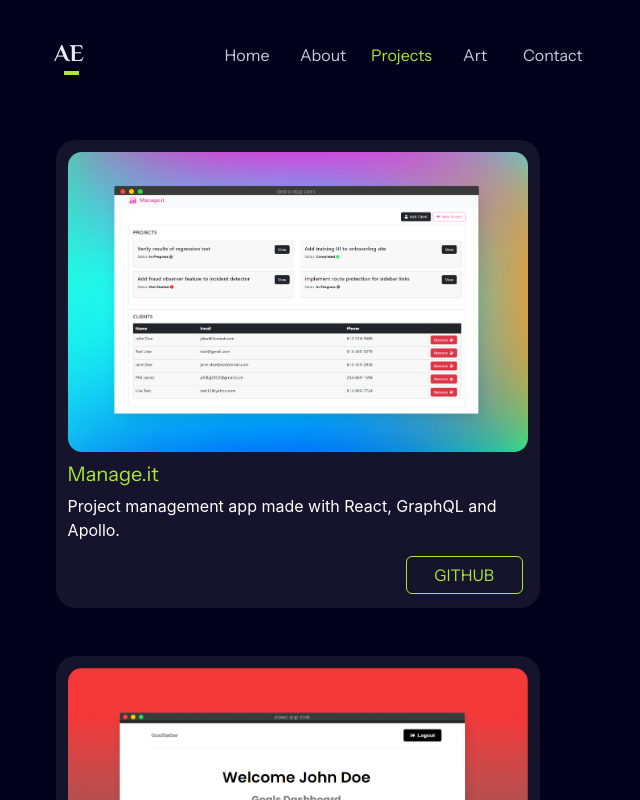
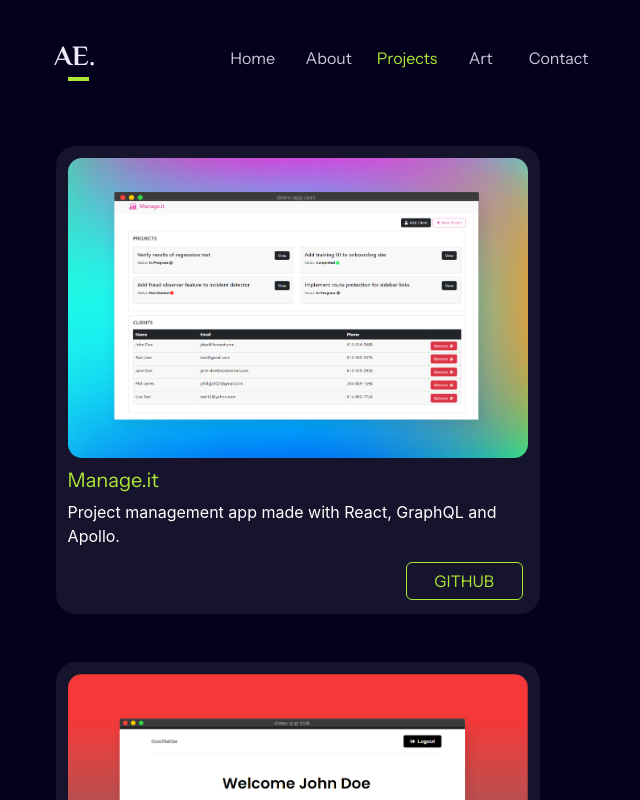
Before and after one commit to abundanceesim/website-portfolio, a React (Create React App) app in the folder client/: page /projects in a window 1280 px wide. Shown: the top 800 px of the page, without its empty margins (250-890 px from the left). Built offline with nearby package versions, Linux system fonts and the light colour scheme.

Commit message:
Modify logo and make about image transparent

```diff
--- a/client/src/App.css
+++ b/client/src/App.css
@@ -120,7 +120,7 @@
 }
 
 .nav-logo a{
-  font-size: 24px;
+  font-size: 28px;
   font-family: 'Philosopher', Times, serif;
   text-decoration: none;
   color: rgb(235, 235, 250);
@@ -353,19 +353,13 @@
   /* border: solid 1px rgb(171, 231, 52); */
   /* background: rgba(236, 236, 253, 0.199); */
   background: rgba(255, 255, 255, 0.116);
+  transition-delay: 50ms;
+  transition-timing-function: ease-in;
+  transition-property: box-shadow;
   box-shadow: 0px 0px 4px 2px rgb(171, 231, 52);
 }
 
-/* @import url('https://fonts.googleapis.com/css2?family=Playfair+Display:wght@600&display=swap');
- */
- /* @import url('https://fonts.googleapis.com/css2?family=Urbanist:wght@600&display=swap'); */
-/* @import url('https://fonts.googleapis.com/css2?family=Shippori+Mincho:wght@700&display=swap');  */
-@import url('https://fonts.googleapis.com/css2?family=Neuton&display=swap');
-
 .project-title {
-  /* font-family: 'Playfair Display', serif; */
-  /* font-family: 'Urbanist', sans-serif; */
-  /* font-family: 'Shippori Mincho', serif; */
   color: rgb(171, 231, 52);
   /* font-size: 22px; */
   font-family: 'Instrument Sans', serif;
--- a/client/src/components/Header.jsx
+++ b/client/src/components/Header.jsx
@@ -7,7 +7,7 @@
         <div className="nav-logo">
           <NavLink exact to="/">
             {" "}
-            AE{" "}
+            AE.{" "}
           </NavLink>
         </div>
         <ul className="nav-menu">
--- a/client/src/pages/About.jsx
+++ b/client/src/pages/About.jsx
@@ -1,5 +1,5 @@
 import React from 'react'
-import me from '../assets/personal/me.png'
+import me from '../assets/personal/abundance_transparent_bg.png'
 
 export default function About() {
   return (
```
Also changed, not shown: 1 other file (tests, documents, lock files or other folders).
